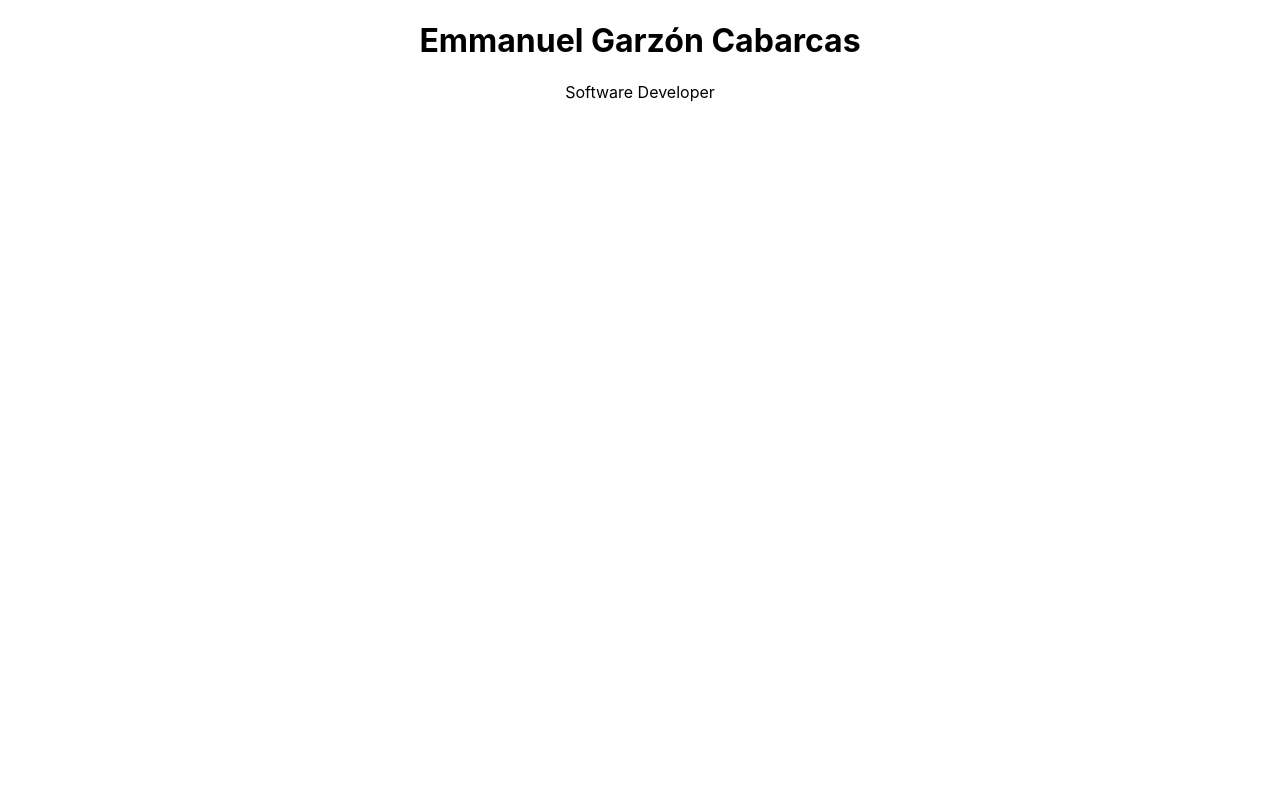
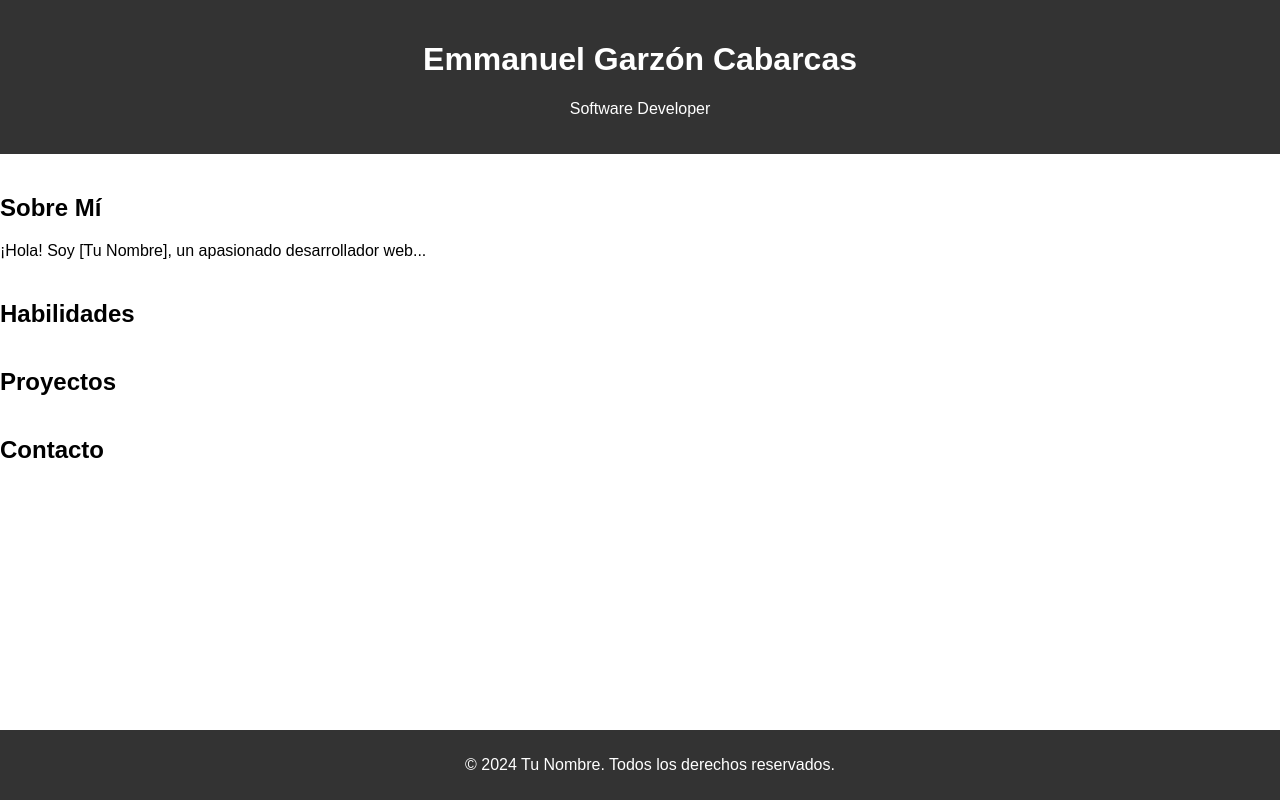
Before and after one commit to emmanuel-web/emmanuel-web.github.io, a React (Create React App) app: page / in a window 1280 px wide. Built offline with nearby package versions, Linux system fonts and the light colour scheme.

Commit message:
more components were added

```diff
--- a/src/App.css
+++ b/src/App.css
@@ -1,38 +1,26 @@
-.App {
-  text-align: center;
+body {
+  font-family: 'Arial', sans-serif;
+  margin: 0;
+  padding: 0;
 }
 
-.App-logo {
-  height: 40vmin;
-  pointer-events: none;
+header {
+  background-color: #333;
+  color: #fff;
+  text-align: center;
+  padding: 20px;
 }
 
-@media (prefers-reduced-motion: no-preference) {
-  .App-logo {
-    animation: App-logo-spin infinite 20s linear;
-  }
+section {
+  margin: 40px 0;
 }
 
-.App-header {
-  background-color: #282c34;
-  min-height: 100vh;
-  display: flex;
-  flex-direction: column;
-  align-items: center;
-  justify-content: center;
-  font-size: calc(10px + 2vmin);
-  color: white;
+footer {
+  background-color: #333;
+  color: #fff;
+  text-align: center;
+  padding: 10px;
+  position: fixed;
+  bottom: 0;
+  width: 100%;
 }
-
-.App-link {
-  color: #61dafb;
-}
-
-@keyframes App-logo-spin {
-  from {
-    transform: rotate(0deg);
-  }
-  to {
-    transform: rotate(360deg);
-  }
-}
--- a/src/App.js
+++ b/src/App.js
@@ -1,11 +1,20 @@
-import logo from './logo.svg';
 import Header from './components/Header';
+import About from './components/About';
+import Skills from './components/Skills';
+import Projects from './components/Projects';
+import Contact from './components/Contact';
+import Footer from './components/Footer';
 import './App.css';
 
 function App() {
   return (
     <div className="App">
       <Header/>
+      <About/>
+      <Skills/>
+      <Projects/>
+      <Contact/>
+      <Footer/>
     </div>
   );
 }
--- /dev/null
+++ b/src/components/About.js
@@ -0,0 +1,14 @@
+import React from 'react';
+
+function About() {
+    return(
+        <section id="about">
+        <h2>Sobre Mí</h2>
+        <p>¡Hola! Soy [Tu Nombre], un apasionado desarrollador web...</p>
+      </section>
+
+    );
+}
+
+
+export default About;
--- /dev/null
+++ b/src/components/Contact.js
@@ -0,0 +1,12 @@
+import React from 'react';
+
+function Contact() {
+  return (
+    <section id="contact">
+      <h2>Contacto</h2>
+      {/* Formulario de contacto o información de contacto */}
+    </section>
+  );
+}
+
+export default Contact;
--- /dev/null
+++ b/src/components/Footer.js
@@ -0,0 +1,11 @@
+import React from 'react';
+
+function Footer() {
+  return (
+    <footer>
+      <p>&copy; 2024 Tu Nombre. Todos los derechos reservados.</p>
+    </footer>
+  );
+}
+
+export default Footer;
--- /dev/null
+++ b/src/components/Projects.js
@@ -0,0 +1,12 @@
+import React from 'react';
+
+function Projects() {
+  return (
+    <section id="projects">
+      <h2>Proyectos</h2>
+      {/* Lista de proyectos */}
+    </section>
+  );
+}
+
+export default Projects;
--- /dev/null
+++ b/src/components/Skills.js
@@ -0,0 +1,12 @@
+import React from 'react';
+
+function Skills() {
+  return (
+    <section id="skills">
+      <h2>Habilidades</h2>
+      {/* Lista de habilidades */}
+    </section>
+  );
+}
+
+export default Skills;
```
